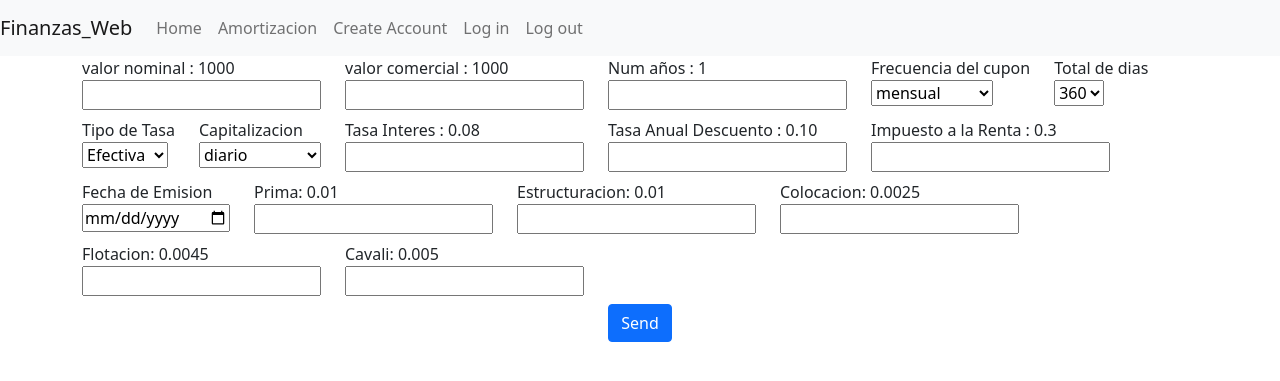
After one commit to aelvismorales/finanzas_web_app_flask, a Flask app: page /cuota in a window 1280 px wide. The commit adds this page. Shown: the top 381 px of the page. Run offline with Flask 2, Linux system fonts and the light colour scheme; the visitor is signed in with stand-in values (Sample User, id 1); some libraries are stand-ins or nearby versions.

Commit message:
Agregando visualizacion final tabla amortizacion

```diff
--- a/app.py
+++ b/app.py
@@ -1,26 +1,73 @@
+from turtle import title
 from flask import Flask,render_template,request,flash,session,redirect,url_for
 from flask_wtf.csrf import CSRFProtect
-from modelos import Usuario
-#from config import DevelopmentConfig
+from modelos import Usuario,db,Bonos
+from config import DevelopmentConfig
 from flask_sqlalchemy import SQLAlchemy
+import pandas as pd
 import formularios
 
 app=Flask(__name__)
-app.config['SECRET_KEY']='123447a47f563e90fe2db0f56b1b17be62378e31b7cfd3adc776c59ca4c75e2fc512c15f69bb38307d11d5d17a41a7936789'
-#app.config['DEBUG']=True
-#app.config['SQLALCHEMY_DATABASE_URI']='postgresql://isnjonskuprehk:07d8bb3abcb665f2611cbf435a79c4dfeeac18604299189722d794802c1971fa@ec2-23-23-182-238.compute-1.amazonaws.com:5432/dbgnihpfcroaus'
-#app.config['SQLALCHEMY_TRACK_MODIFICATIONS']=False
 
-#app.config.from_object(DevelopmentConfig)
-#db=SQLAlchemy(app)
+
+app.config.from_object(DevelopmentConfig)
+db.init_app(app)
 csrf=CSRFProtect(app)
+csrf.init_app(app)
 
-#with app.app_context():
-#    db.create_all()
+with app.app_context():
+    db.create_all()
 
-@app.route('/')
+@app.before_request
+def beforerequest():
+
+    if 'username' in session and request.endpoint in ['login','create']:
+        return redirect(url_for('index'))
+    if 'username' not in session and request.endpoint in ['cuota']:
+        return redirect(url_for('index'))
+
+
+
+@app.route('/cuota',methods=['GET','POST'])
+def cuota():
+    frecuencia_cupon_form=formularios.DatosBono(request.form)
+    if request.method=='POST' and frecuencia_cupon_form.validate():
+
+        valor_nominal=frecuencia_cupon_form.valor_nominal.data
+        valor_comercial=frecuencia_cupon_form.valor_comercial.data
+        n_anios=frecuencia_cupon_form.n_anios.data
+        frecuencia_cupon=frecuencia_cupon_form.frecuencia_cupon.data
+        diasanio=int(frecuencia_cupon_form.diasanio.data)
+        tipo_tasa=frecuencia_cupon_form.tipo_tasa.data
+        capitalizacion=frecuencia_cupon_form.capitalizacion.data
+        tasa_interes=frecuencia_cupon_form.tasa_interes.data
+        tasa_anual_dsct=frecuencia_cupon_form.tasa_anual_dsct.data
+        imp_a_la_renta=frecuencia_cupon_form.imp_a_la_renta.data
+        fecha_emision=frecuencia_cupon_form.fecha_emision.data
+        prima=frecuencia_cupon_form.prima.data
+        estructuracion=frecuencia_cupon_form.estructuracion.data
+        colocacion=frecuencia_cupon_form.colocacion.data
+        flotacion=frecuencia_cupon_form.flotacion.data
+        cavali=frecuencia_cupon_form.cavali.data
+
+        cartera_bono=Bonos(valor_nominal,valor_comercial,n_anios,tasa_interes,tasa_anual_dsct,imp_a_la_renta,fecha_emision,prima,\
+            estructuracion,colocacion,flotacion,cavali,diasanio,tipo_tasa,capitalizacion,frecuencia_cupon)
+
+        cartera_data,estructuracion=cartera_bono.cartera_bonos()
+        return render_template('cuota.html',form=frecuencia_cupon_form,tables=[cartera_data.to_html(classes='data')],titles=cartera_data.columns.values,table=[estructuracion.to_html(classes='data')],title=estructuracion.columns.values)
+    else:
+        print("F")
+    return render_template('cuota.html',form=frecuencia_cupon_form)
+
+@app.route('/',methods=['GET','POST'])
 def index():
     return render_template('index.html')
+
+@app.route('/logout')
+def logout():
+    if 'username' in session:
+        session.pop('username')
+    return redirect(url_for('login'))
 
 @app.route('/login',methods=['GET','POST'])
 def login():
@@ -30,30 +77,32 @@ def login():
         password=user_form.password.data
 
         usuario=Usuario.query.filter_by(username=username).first()
+
         if usuario is not None and usuario.verify_password(password):
             succes_message='Bienvenido {}'.format(user_form.usern.data)
             flash(succes_message)
             session['username']=username
-            return redirect( url_for('create_account'))
+            return redirect( url_for('index'))
         else:
             error_message='Usuario o contraseña no validos!'
             flash(error_message)
     else:
         print('Error en el formulario')
     return render_template('login.html',form=user_form)
+
 @app.route('/create',methods=['GET','POST'])
 def create_account():
     create_user_form=formularios.CreateAccount(request.form)
-    #cuota=formularios.cuota_inicial(request.form)
+
 
     if request.method=='POST' and create_user_form.validate():
         usuario=Usuario(create_user_form.username.data,
                         create_user_form.email.data,
                         create_user_form.password.data)
-        #print(cuota.cuota.data)
 
-        #db.session.add(usuario)
-        #db.session.commit()
+
+        db.session.add(usuario)
+        db.session.commit()
 
         succes_message='Felicidades por registrarte {}'.format(create_user_form.username.data)
         flash(succes_message)
@@ -61,4 +110,4 @@ def create_account():
         print('Error en el la creacion')
     return render_template('create_account.html',form=create_user_form)
 if __name__=='__main__':
-    app.run(debug=True,port=8000)
+    app.run(debug=True)
--- a/formularios.py
+++ b/formularios.py
@@ -1,10 +1,7 @@
-from tokenize import Comment
-from wsgiref.validate import validator
-from click import command
-from wtforms import Form,SelectMultipleField
-from wtforms import StringField,TextField,PasswordField
+from wtforms import Form
+from wtforms import StringField,TextField,PasswordField,IntegerField,SelectField,FloatField,DateField
 from wtforms.fields.html5 import EmailField
-from wtforms.validators import DataRequired,Length,ValidationError
+from wtforms.validators import DataRequired,Length,ValidationError,NumberRange
 from wtforms import HiddenField
 from modelos import Usuario
 
@@ -34,3 +31,24 @@ class CreateAccount(Form):
         usuario=Usuario.query.filter_by(username=username).first()
         if usuario is not None:
             raise ValidationError("El username ya se encuentra registrado")
+
+class DatosBono(Form):
+    valor_nominal=IntegerField("valor nominal : 1000",validators=[DataRequired(),NumberRange(0,message="El monto mas bajo es 0")])
+    valor_comercial=IntegerField("valor comercial : 1000",validators=[DataRequired(),NumberRange(0,message="El monto mas bajo es 0")])
+    n_anios=IntegerField("Num años : 1",validators=[DataRequired(),NumberRange(0,message="El valor mas bajo es 0")])
+    frecuencia_cupon=SelectField(u'Frecuencia del cupon',choices=[('mensual','mensual'),('bimestral','bimestral'),\
+        ('trimestral','trimestral'),('cuatrimestral','cuatrimestral'),('semestral','semestral'),('anual','anual')],validate_choice=True)
+    diasanio=SelectField(u'Total de dias',choices=[(360,360),(365,365)])
+    tipo_tasa=SelectField(label='Tipo de Tasa',choices=[('Efectiva','Efectiva'),('Nominal','Nominal')])
+    capitalizacion=SelectField(label='Capitalizacion',choices=[('diario','diario'),('quincenal','quincenal'),\
+        ('mensual','mensual'),('bimestral','bimestral'),('trimestral','trimestral'),('cuatrimestral','cuatrimestral'),\
+            ('semestral','semestral'),('anual','anual')])
+    tasa_interes=FloatField("Tasa Interes : 0.08",validators=[DataRequired(),NumberRange(0,message="El valor minimo es 0")])
+    tasa_anual_dsct=FloatField("Tasa Anual Descuento : 0.10",validators=[DataRequired(),NumberRange(0,message="El valor minimo es 0")])
+    imp_a_la_renta=FloatField("Impuesto a la Renta : 0.3",validators=[DataRequired(),NumberRange(0,message="El valor minimo es 0")])
+    fecha_emision=DateField(label='Fecha de Emision',format='%Y-%m-%d',render_kw={'placeholder': '2020-06-25 para Junio 25, 2022'},validators=[DataRequired()])
+    prima=FloatField('Prima: 0.01',validators=[DataRequired(),NumberRange(0,message='Valor minimo 0')])
+    estructuracion=FloatField('Estructuracion: 0.01',validators=[DataRequired(),NumberRange(0,message='Valor minimo 0')])
+    colocacion=FloatField('Colocacion: 0.0025',validators=[DataRequired(),NumberRange(0,message='Valor minimo 0')])
+    flotacion=FloatField('Flotacion: 0.0045',validators=[DataRequired(),NumberRange(0,message='Valor minimo 0')])
+    cavali=FloatField('Cavali: 0.005',validators=[DataRequired(),NumberRange(0,message='Valor minimo 0')])
--- a/templates/base.html
+++ b/templates/base.html
@@ -4,6 +4,7 @@
     <link href="https://cdn.jsdelivr.net/npm/bootstrap@5.0.2/dist/css/bootstrap.min.css" rel="stylesheet" integrity="sha384-EVSTQN3/azprG1Anm3QDgpJLIm9Nao0Yz1ztcQTwFspd3yD65VohhpuuCOmLASjC" crossorigin="anonymous">
     <script src="https://cdn.jsdelivr.net/npm/bootstrap@5.0.2/dist/js/bootstrap.bundle.min.js" integrity="sha384-MrcW6ZMFYlzcLA8Nl+NtUVF0sA7MsXsP1UyJoMp4YLEuNSfAP+JcXn/tWtIaxVXM" crossorigin="anonymous"></script>
     <title> {% block head %} {%endblock%}</title>
+
 </head>
 <body>
     {% with messages = get_flashed_messages() %}
@@ -26,7 +27,10 @@
         <div class="collapse navbar-collapse" id="navbarNav">
           <ul class="navbar-nav">
             <li class="nav-item active">
-              <a class="nav-link" href="">Home</span></a>
+              <a class="nav-link" >Home</span></a>
+            </li>
+            <li class="nav-item">
+              <a class="nav-link" href="cuota">Amortizacion</a>
             </li>
             <li class="nav-item">
               <a class="nav-link" href="create">Create Account</a>
--- a/templates/create_account.html
+++ b/templates/create_account.html
@@ -35,4 +35,5 @@
         </div>
     </div>
 </div>
+
 {% endblock %}
--- /dev/null
+++ b/templates/cuota.html
@@ -0,0 +1,56 @@
+{% extends 'base.html' %}
+
+{% block head %}
+    Finanzas App
+{%endblock%}
+
+
+{% block content %}
+{% from "macro.html" import render_field %}
+<form id="selectform" method="POST" >
+    <input type="hidden" name="csrf_token" value="{{ csrf_token() }}" />
+    <div class="container">
+        <div class="row row-cols-auto">
+          <div class="col">{{render_field(form.valor_nominal) }}</div>
+          <div class="col">{{render_field(form.valor_comercial) }}</div>
+          <div class="col">{{render_field(form.n_anios) }}</div>
+          <div class="col">{{render_field(form.frecuencia_cupon) }}</div>
+          <div class="col">{{render_field(form.diasanio) }}</div>
+          <div class="col">{{render_field(form.tipo_tasa) }}</div>
+          <div class="col">{{render_field(form.capitalizacion) }}</div>
+          <div class="col">{{render_field(form.tasa_interes) }}</div>
+          <div class="col">{{render_field(form.tasa_anual_dsct) }}</div>
+          <div class="col">{{render_field(form.imp_a_la_renta) }}</div>
+          <div class="col">{{render_field(form.fecha_emision) }}</div>
+          <div class="col">{{render_field(form.prima) }}</div>
+          <div class="col">{{render_field(form.estructuracion) }}</div>
+          <div class="col">{{render_field(form.colocacion) }}</div>
+          <div class="col">{{render_field(form.flotacion) }}</div>
+          <div class="col">{{render_field(form.cavali) }}</div>
+        </div>
+      </div>
+    <div id="success"></div>
+        <div class="row">
+            <div class="col text-center">
+                <div class="form-group cols=xs=12">
+                <button type="submit" class="btn btn-primary">Send</button>
+                </div>
+            </div>
+        </div>
+</form>
+<div class="col text-center">
+    {% for table in table %}
+    {{title[loop.index]}}
+    {{ table|safe }}
+{% endfor %}
+</div>
+
+<div class="col text-center">
+    {% for table in tables %}
+    {{titles[loop.index]}}
+    {{ table|safe }}
+{% endfor %}
+</div>
+
+
+{%endblock%}
--- a/templates/index.html
+++ b/templates/index.html
@@ -5,4 +5,5 @@
 {%endblock%}
 
 {% block content %}
+
 {%endblock%}
```
Also changed, not shown: config.py (+5 -5 lines), modelos.py (+113 -1 lines).
